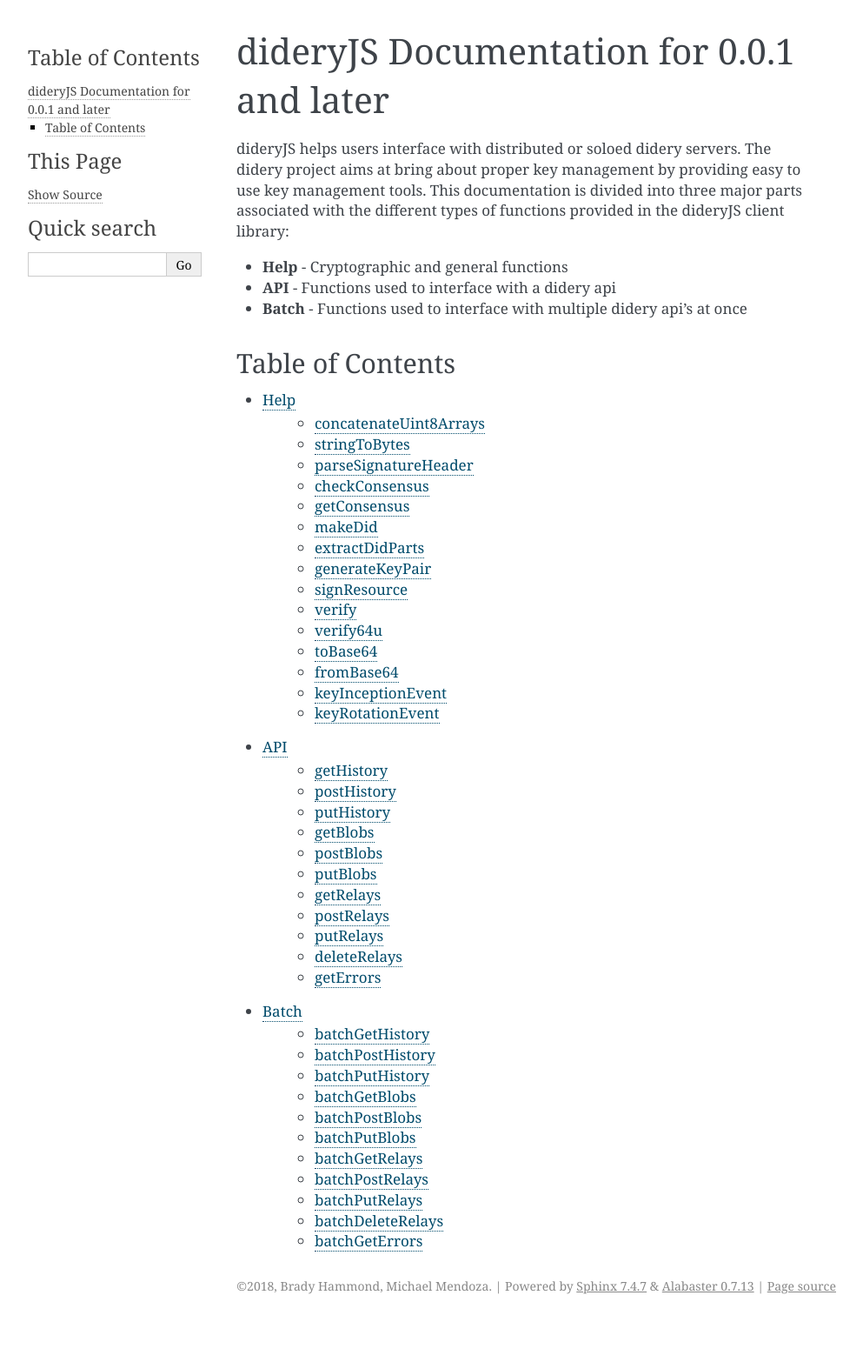
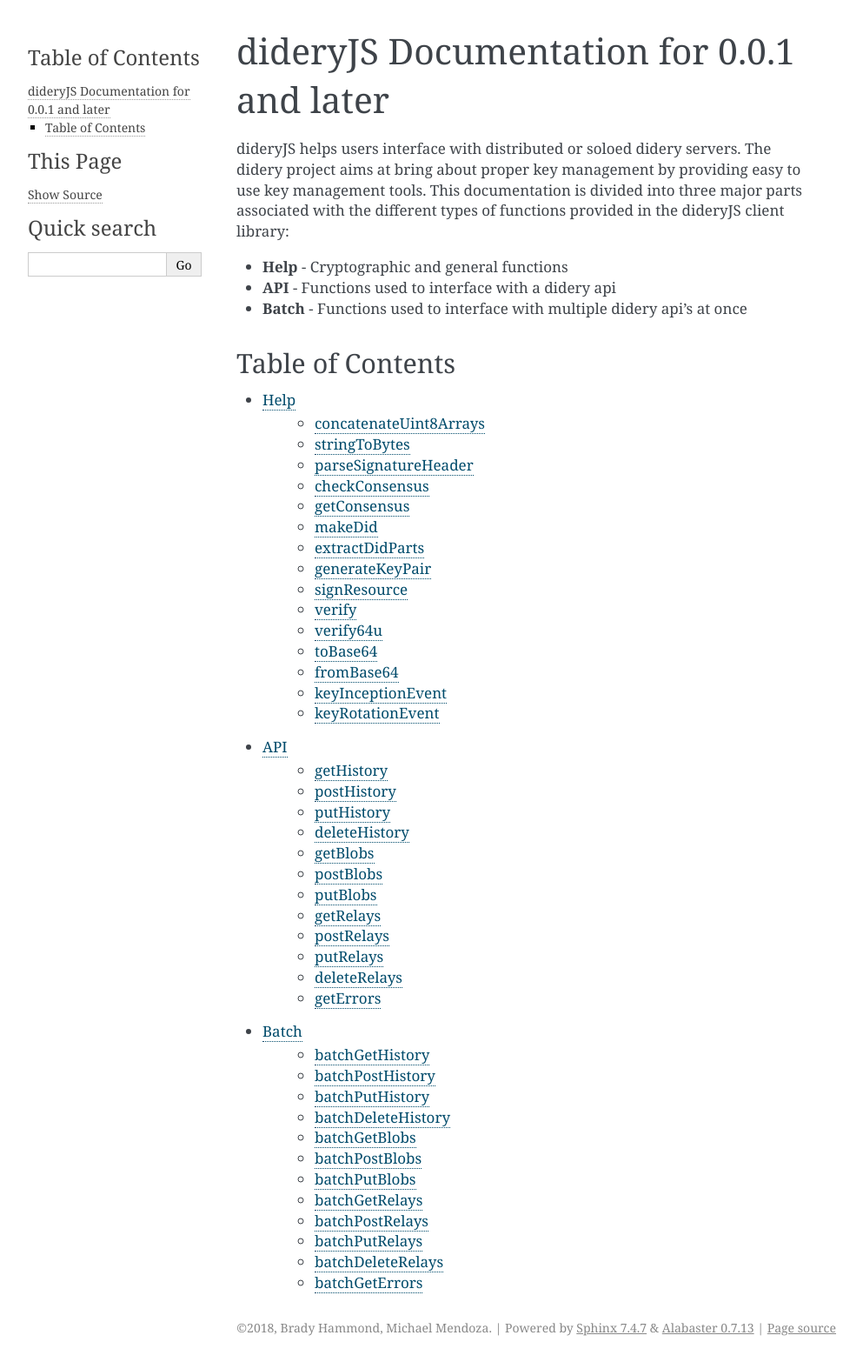
Before and after one commit to reputage/didery.js, a Sphinx documentation site: the page built from docs/git-index.rst, in a window 1280 px wide. Shown: the whole page at 87% size, without its empty margins (148-1141 px from the left). Built offline with Sphinx 7.4.7, drawn with Linux system fonts in a browser that asks for light colours; before the commit the page ends 1518 px from its top, so only the background shows below that.

Commit message:
Update Documentation

```diff
--- a/docs/api/index.rst
+++ b/docs/api/index.rst
@@ -9,6 +9,7 @@
    getHistory
    postHistory
    putHistory
+   deleteHistory
    getBlobs
    postBlobs
    putBlobs
--- a/docs/batch/index.rst
+++ b/docs/batch/index.rst
@@ -9,6 +9,7 @@
    batchGetHistory
    batchPostHistory
    batchPutHistory
+   batchDeleteHistory
    batchGetBlobs
    batchPostBlobs
    batchPutBlobs
--- a/docs/git-index.rst
+++ b/docs/git-index.rst
@@ -32,6 +32,7 @@
    - `getHistory <https://github.com/reputage/didery.js/blob/dev/docs/api/getHistory.rst>`_
    - `postHistory <https://github.com/reputage/didery.js/blob/dev/docs/api/postHistory.rst>`_
    - `putHistory <https://github.com/reputage/didery.js/blob/dev/docs/api/putHistory.rst>`_
+   - `deleteHistory <https://github.com/reputage/didery.js/blob/dev/docs/api/deleteHistory.rst>`_
    - `getBlobs <https://github.com/reputage/didery.js/blob/dev/docs/api/getBlobs.rst>`_
    - `postBlobs <https://github.com/reputage/didery.js/blob/dev/docs/api/postBlobs.rst>`_
    - `putBlobs <https://github.com/reputage/didery.js/blob/dev/docs/api/putBlobs.rst>`_
@@ -44,6 +45,7 @@
    - `batchGetHistory <https://github.com/reputage/didery.js/blob/dev/docs/batch/batchGetHistory.rst>`_
    - `batchPostHistory <https://github.com/reputage/didery.js/blob/dev/docs/batch/batchPostHistory.rst>`_
    - `batchPutHistory <https://github.com/reputage/didery.js/blob/dev/docs/batch/batchPutHistory.rst>`_
+   - `batchDeleteHistory <https://github.com/reputage/didery.js/blob/dev/docs/batch/batchDeleteHistory.rst>`_
    - `batchGetBlobs <https://github.com/reputage/didery.js/blob/dev/docs/batch/batchGetBlobs.rst>`_
    - `batchPostBlobs <https://github.com/reputage/didery.js/blob/dev/docs/batch/batchPostBlobs.rst>`_
    - `batchPutBlobs <https://github.com/reputage/didery.js/blob/dev/docs/batch/batchPutBlobs.rst>`_
```
